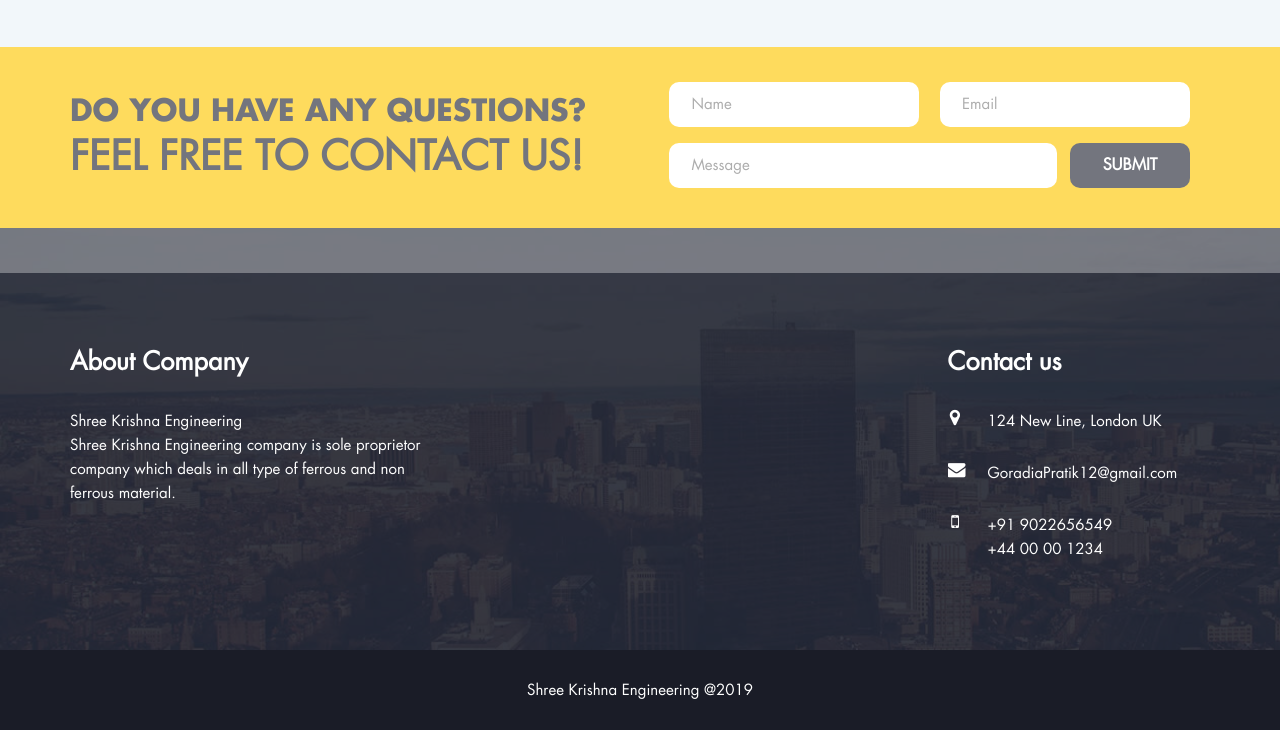
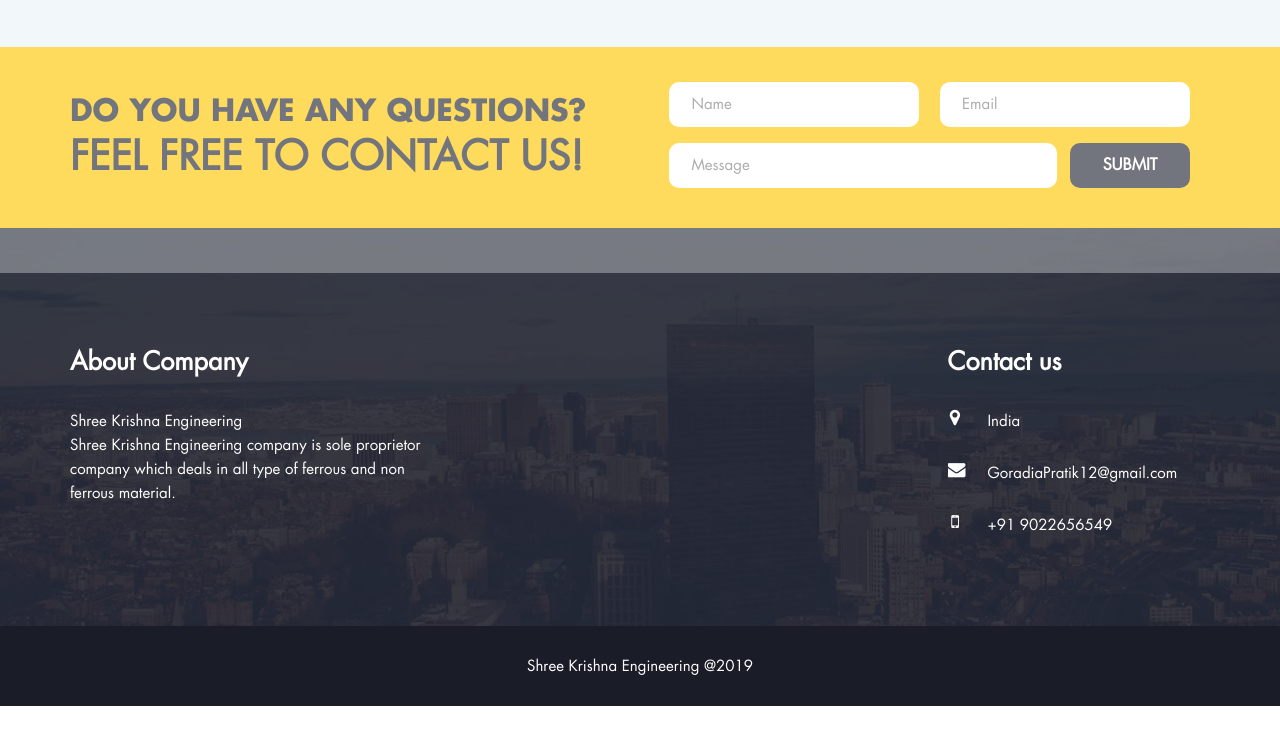
Before and after one commit to octainfotech/shreekrishna, a plain HTML site: page index.html in a window 1280 px wide. Shown: the part 1722-2452 px from the top of the page. After the commit the page ends 2428 px from the top, so only its background shows below. Drawn offline with Linux system fonts and the light colour scheme.

Commit message:
Add files via upload

```diff
--- a/index.html
+++ b/index.html
@@ -303,9 +303,9 @@
                         <div class="footer_item">
                             <h4>Contact us</h4>
                             <ul class="list-unstyled footer_contact">
-                                <li><a href=""><span class="fa fa-map-marker"></span> 124 New Line, London UK</a></li>
+                                <li><a href=""><span class="fa fa-map-marker"></span> India</a></li>
                                 <li><a href=""><span class="fa fa-envelope"></span> GoradiaPratik12@gmail.com</a></li>
-                                <li><a href=""><span class="fa fa-mobile"></span><p>+91 9022656549<br />+44 00 00 1234</p></a></li>
+                                <li><a href=""><span class="fa fa-mobile"></span><p>+91 9022656549</p></a></li>
                             </ul>
                         </div>
                     </div>
```
